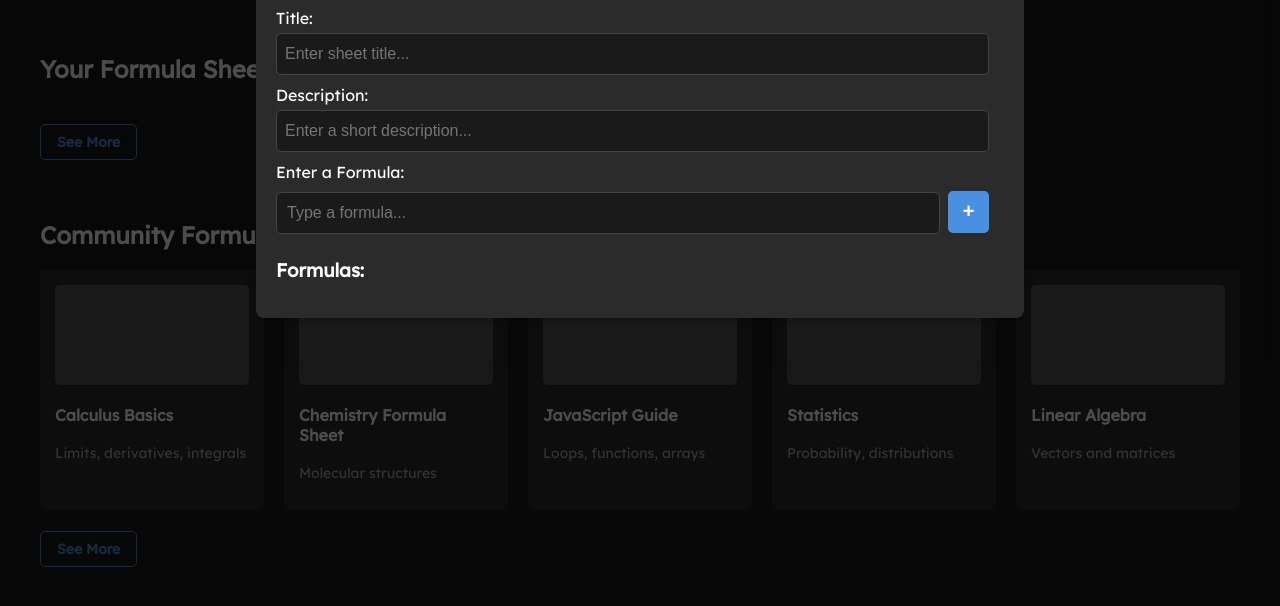
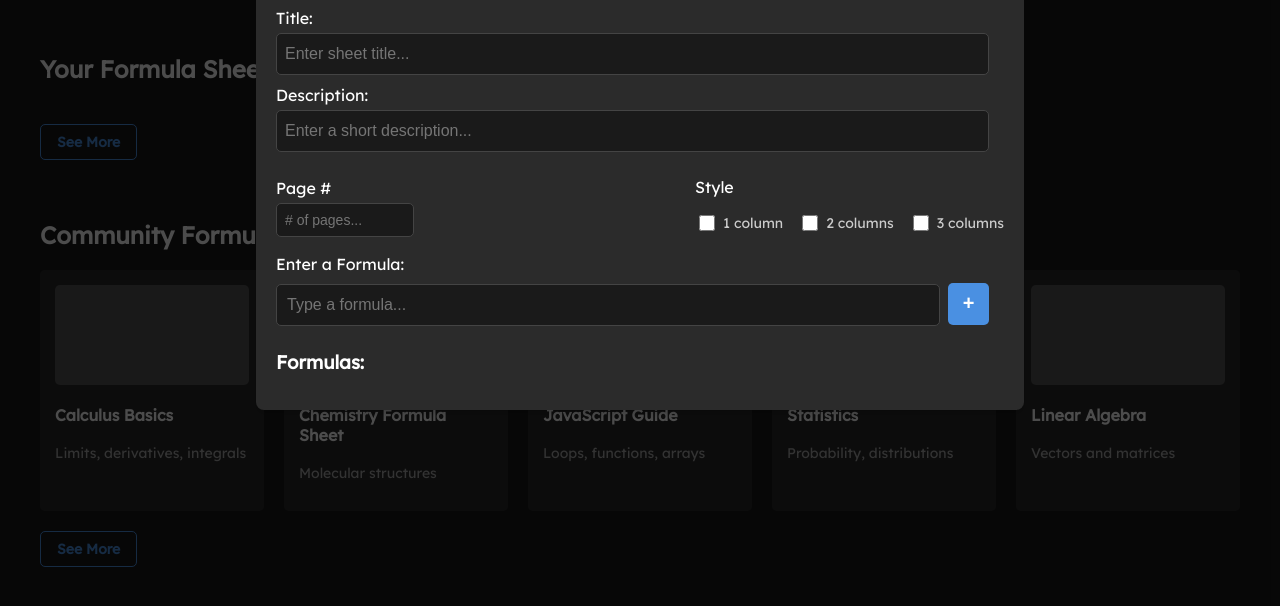
Before and after one commit to Betts6430/formula-sheet-hub, a plain HTML site: page index.html in a window 1280 px wide. Both pictures are taken after typing "Sample" into the empty fields and a click on the button "+ Create a formula sheet". Shown: the part 142-748 px from the top of the page. Drawn offline with Linux system fonts and the light colour scheme.

Commit message:
adding extra information in modal

```diff
--- a/index.html
+++ b/index.html
@@ -87,6 +87,22 @@
         <label for="description">Description:</label>
         <input type="text" id="description" name="description" placeholder="Enter a short description..." required>
 
+        <!-- Additional Information Section -->
+        <div class="extra-info">
+          <div class="pages-section">
+            <label for="numPages">Page #</label>
+            <input type="number" id="numPages" name="numPages" placeholder="# of pages..." min="1">
+          </div>
+
+          <div class="style-section">
+            <label>Style</label>
+            <div class="style-options">
+              <label><input type="checkbox" name="style" value="1-column"> 1 column</label>
+              <label><input type="checkbox" name="style" value="2-columns"> 2 columns</label>
+              <label><input type="checkbox" name="style" value="3-columns"> 3 columns</label>
+            </div>
+          </div>
+        </div>
 
         <label for="formula">Enter a Formula:</label>
         <div class="formula-input-wrapper">
--- a/styles.css
+++ b/styles.css
@@ -533,3 +533,50 @@ h2 {
 #categoryList li:hover {
   background-color: #4a90e2;
 }
+
+/* Extra Info Section (Page # and Style) */
+.extra-info {
+  display: flex;
+  justify-content: space-between;
+  align-items: center;
+  margin: 15px 0;
+}
+
+.pages-section {
+  display: flex;
+  flex-direction: column;
+}
+
+.pages-section input {
+  background-color: #1a1a1a;
+  border: 1px solid #444;
+  color: white;
+  padding: 8px;
+  font-size: 14px;
+  border-radius: 5px;
+  width: 120px;
+}
+
+.style-section {
+  display: flex;
+  flex-direction: column;
+}
+
+.style-options {
+  display: flex;
+  gap: 15px;
+}
+
+.style-options label {
+  display: flex;
+  align-items: center;
+  gap: 5px;
+  font-size: 14px;
+  color: #ccc;
+}
+
+.style-options input {
+  width: 16px;
+  height: 16px;
+  cursor: pointer;
+}
```
